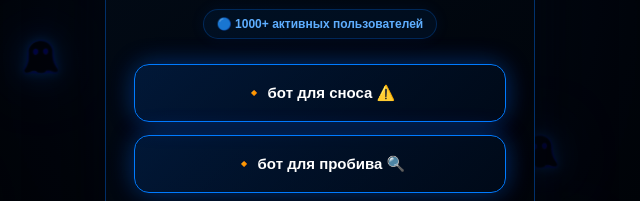
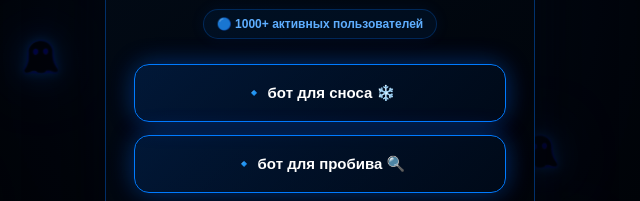
Before and after one commit to zero-trace-perexod/E, a plain HTML site: page index.html in a window 1280 px wide. Shown: the part 368-569 px from the top of the page, 320-960 px from the left. Drawn offline with Linux system fonts and the light colour scheme.

Commit message:
index.html

```diff
--- a/index.html
+++ b/index.html
@@ -704,7 +704,7 @@ h1 {
 <div class="card">
 
     <div class="icon">
-        ⚠️
+        ❄️
     </div>
 
     <h1>
@@ -725,14 +725,14 @@ h1 {
             class="bot-button"
             onclick="openBot1()"
         >
-            🔸 бот для сноса ⚠️
+            🔹 бот для сноса ❄️
         </button>
 
         <button
             class="bot-button"
             onclick="openBot2()"
         >
-            🔸 бот для пробива 🔍
+            🔹 бот для пробива 🔍
         </button>
 
     </div>
```
